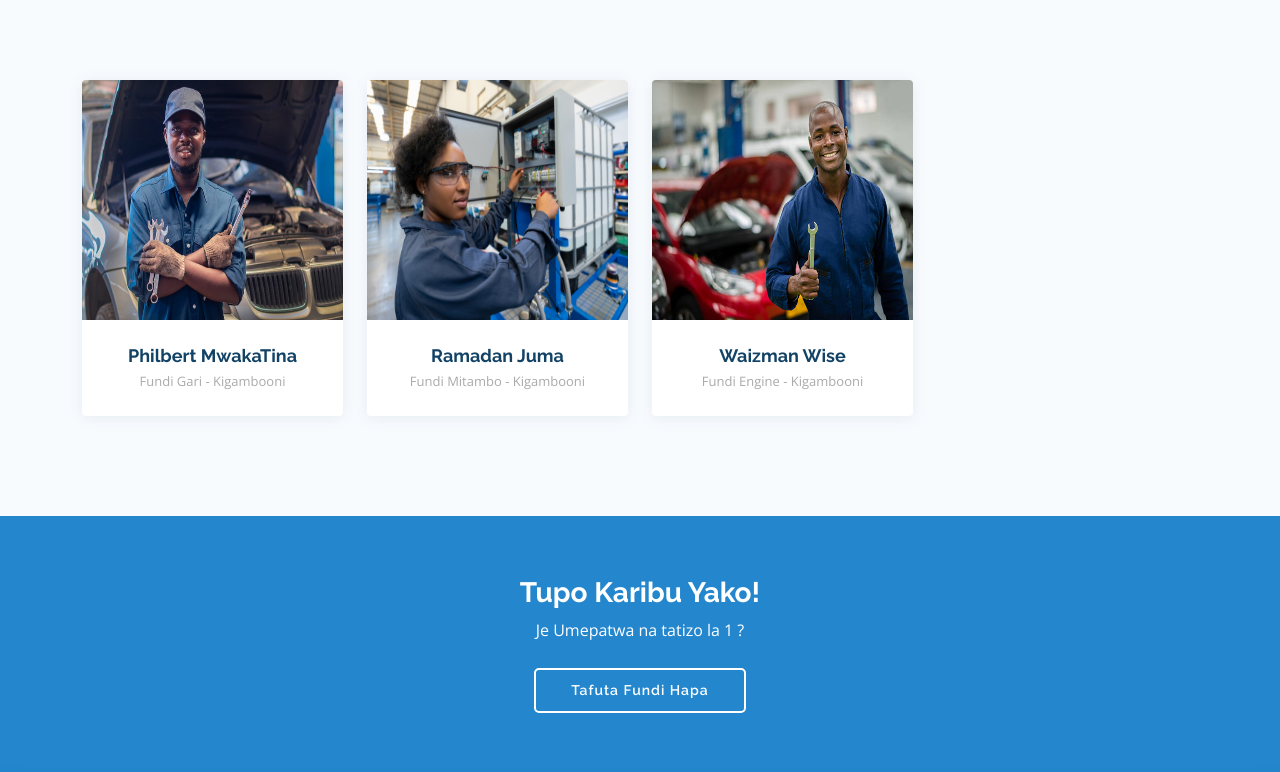
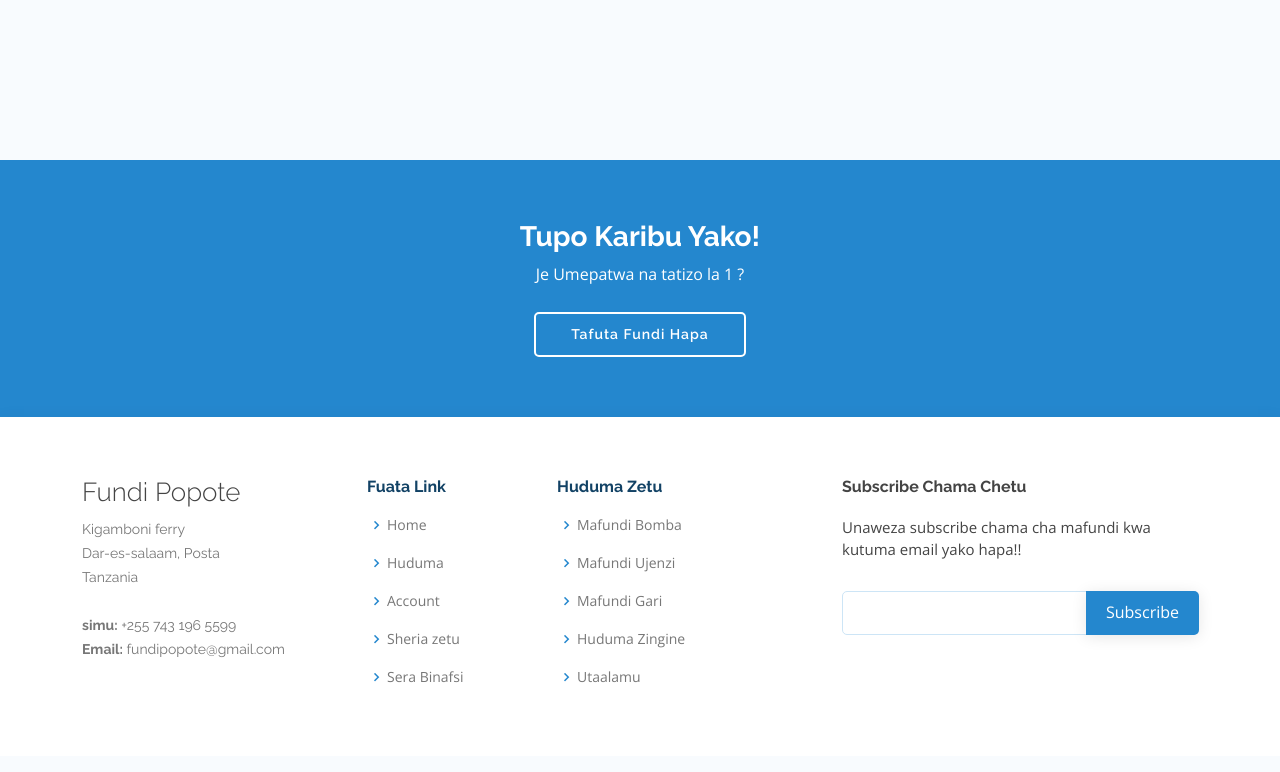
Before and after one commit to alphaxadPython/FundiPopote, a PHP site: page /mafundiCartegory.php?cartegory=1 in a window 1280 px wide. Shown: the part 352-1124 px from the top of the page. Run offline with PHP 8.4, Linux system fonts and the light colour scheme; tables that the repository leaves empty hold one stand-in row (values such as "Sample post").

Commit message:
modifications

```diff
--- a/fundiSign.php
+++ b/fundiSign.php
@@ -99,10 +99,10 @@
 
                                     }else{
 
-                                        $sql = "INSERT INTO `fundi`(`username`, `payMean`, `accNo`, `receipt`, `cartegory`, `img`) VALUES ('$username','$payment','$account','$receipt','$cartegory','assets/img/avatar.png')";
+                                        $sql = "INSERT INTO `fundi`(`username`, `payMean`, `accNo`, `receipt`, `cartegory`) VALUES ('$username','$payment','$account','$receipt','$cartegory')";
                                         mysqli_query($conn, $sql);
 
-                                        $sql2 = "INSERT INTO `member`(`username`, `email`, `phone`, `region`, `district`, `password`, `cartegory`) VALUES ('$username','$email','$phone','$region','$district','$pass1','$cartegory')";
+                                        $sql2 = "INSERT INTO `member`(`username`, `email`, `phone`, `region`, `district`, `password`, `cartegory`, `img`) VALUES ('$username','$email','$phone','$region','$district','$pass1','$cartegory','assets/img/avatar.png')";
                                         mysqli_query($conn, $sql2);
 
                                             $_SESSION['username'] = $username;
@@ -126,6 +126,7 @@
                                             <option disabled>Aina ya Fundi</option>
                                             <option value="Bomba">Fundi Bomba</option>
                                             <option value="Gari">Fundi Gari</option>
+                                            <option value="Rangi">Fundi Rangi</option>
                                             <option value="PikiPiki">Fundi Pikipiki</option>
                                             <option value="Ujenzi">Fundi Ujenzi</option>
                                             <option value="Umeme">Fundi Umeme</option>
--- a/home.php
+++ b/home.php
@@ -448,7 +448,6 @@
     <!-- End #main -->
 
 
-    <!-- {% comment %} <div id="preloader"></div> {% endcomment %} -->
 
     <!-- ======= Footer ======= -->
     <footer id="footer">
--- a/mafundiCartegory.php
+++ b/mafundiCartegory.php
@@ -103,7 +103,7 @@
                           $cartegory = $_GET['cartegory'];
                           include "connection.php";
 
-                          $sql = "SELECT * FROM fundi JOIN member ON fundi.id = member.id WHERE member.cartegory ='$cartegory'";
+                          $sql = "SELECT * FROM  member  WHERE member.cartegory ='$cartegory'";
                           $check = mysqli_query($conn, $sql);
 
                           while($row = mysqli_fetch_assoc($check)){
@@ -112,7 +112,7 @@
                          <div class="col-lg-3 col-md-6 d-flex align-items-stretch" data-aos="fade-up" data-aos-delay="200">
                                 <div class="member">
                                     <div class="member-img">
-                                    <img src="<?php echo ucwords($row['img']); ?>" style="height: 240px; width: 300px;" class="img-fluid" alt="" />
+                                        <img src="<?php echo $row['img']; ?>" style="height: 240px; width: 300px;" class="img-fluid" alt="" />
                                         <div class="social">
                                             <a href="fundiCard.php?id=<?php echo $row['id']; ?>"><i class="fas fa-id-card"></i> Taarifa</a>
                                         </div>
@@ -123,60 +123,8 @@
                                     </div>
                                 </div>
                             </div>
+
                     <?php } ?>
-
-
-                    <div class="col-lg-3 col-md-6 d-flex align-items-stretch" data-aos="fade-up" data-aos-delay="200">
-                        <div class="member">
-                            <div class="member-img">
-                                <img src="assets/img/team/fundi3.jpg" style="height: 240px;" class="img-fluid" alt="" />
-                                <div class="social">
-                                    <a href="fundiCard.php"><i class="fas fa-id-card"></i> Taarifa</a>
-
-
-                                </div>
-                            </div>
-                            <div class="member-info">
-                                <h4>Philbert MwakaTina</h4>
-                                <span>Fundi Gari - Kigambooni</span>
-                            </div>
-                        </div>
-                    </div>
-
-                    <div class="col-lg-3 col-md-6 d-flex align-items-stretch" data-aos="fade-up" data-aos-delay="200">
-                        <div class="member">
-                            <div class="member-img">
-                                <img src="assets/img/team/mom.jpg" style="height: 240px;" class="img-fluid" alt="" />
-                                <div class="social">
-                                    <a href="fundiCard.php"><i class="fas fa-id-card"></i> Taarifa</a>
-
-
-                                </div>
-                            </div>
-                            <div class="member-info">
-                                <h4>Ramadan Juma</h4>
-                                <span>Fundi Mitambo - Kigambooni</span>
-                            </div>
-                        </div>
-                    </div>
-
-                    <div class="col-lg-3 col-md-6 d-flex align-items-stretch" data-aos="fade-up" data-aos-delay="200">
-                        <div class="member">
-                            <div class="member-img">
-                                <img src="assets/img/team/fundi1.jpg" style="height: 240px;" class="img-fluid" alt="" />
-                                <div class="social">
-                                    <a href="fundiCard.php"><i class="fas fa-id-card"></i> Taarifa</a>
-
-
-                                </div>
-                            </div>
-                            <div class="member-info">
-                                <h4>Waizman Wise</h4>
-                                <span>Fundi Engine - Kigambooni</span>
-                            </div>
-                        </div>
-                    </div>
-
 
 
                 </div>
--- a/signup.php
+++ b/signup.php
@@ -96,7 +96,7 @@
                                         <?php
 
                                         }else{
-                                            $sql = "INSERT INTO `member`(`username`, `email`, `phone`, `region`, `district`, `password`,`cartegory`) VALUES ('$username','$email','$phone','$region','$district','$password1','member')";
+                                            $sql = "INSERT INTO `member`(`username`, `email`, `phone`, `region`, `district`, `password`,`cartegory`,`img`) VALUES ('$username','$email','$phone','$region','$district','$password1','member','assets/img/avatar.png')";
                                             mysqli_query($conn, $sql);
 
                                             $_SESSION['username'] = $username;
```
Also changed, not shown: chat.php (+43 -7 lines), deleteRequest.php (added, +15 -0 lines), fundi.sql (+4 -11 lines), fundiCard.php (+7 -9 lines), makeRequest.php (added, +30 -0 lines), myRequest.php (+6 -6 lines), assets/img/TV.jpg (renamed from assets/img/Tvfund.jpg). Lines whose indentation alone changed are shown as unchanged.
